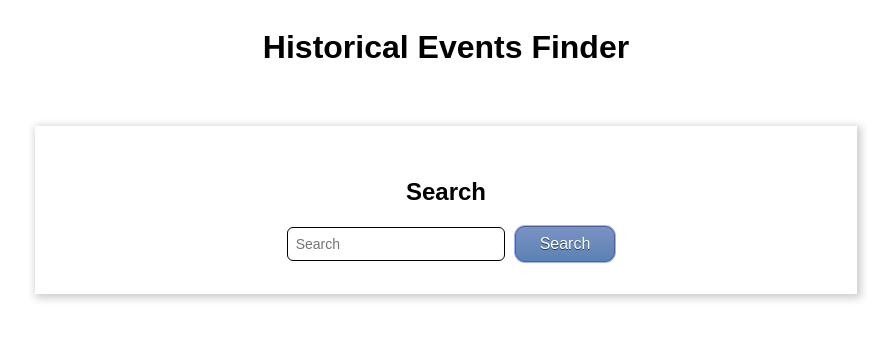
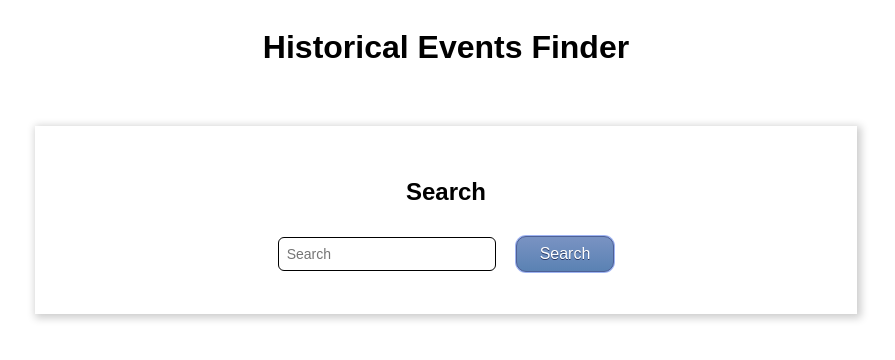
Before and after one commit to DryadicBEV/Historical-Events-Finder, a React app: page / in a window 1280 px wide. Shown: the top 360 px of the page, without its empty margins (194-1089 px from the left). Built offline with nearby package versions, Linux system fonts and the light colour scheme.

Commit message:
Fix button margins

```diff
--- a/public/styles.css
+++ b/public/styles.css
@@ -47,7 +47,8 @@ html {
   cursor: pointer;
   color: white;
   font-size: 16px;
-  padding: 8px 24px;
+  padding: 8px 23px;
+  margin: 10px;
   text-shadow: 0px 1px 0px #283966;
 }
 
```
